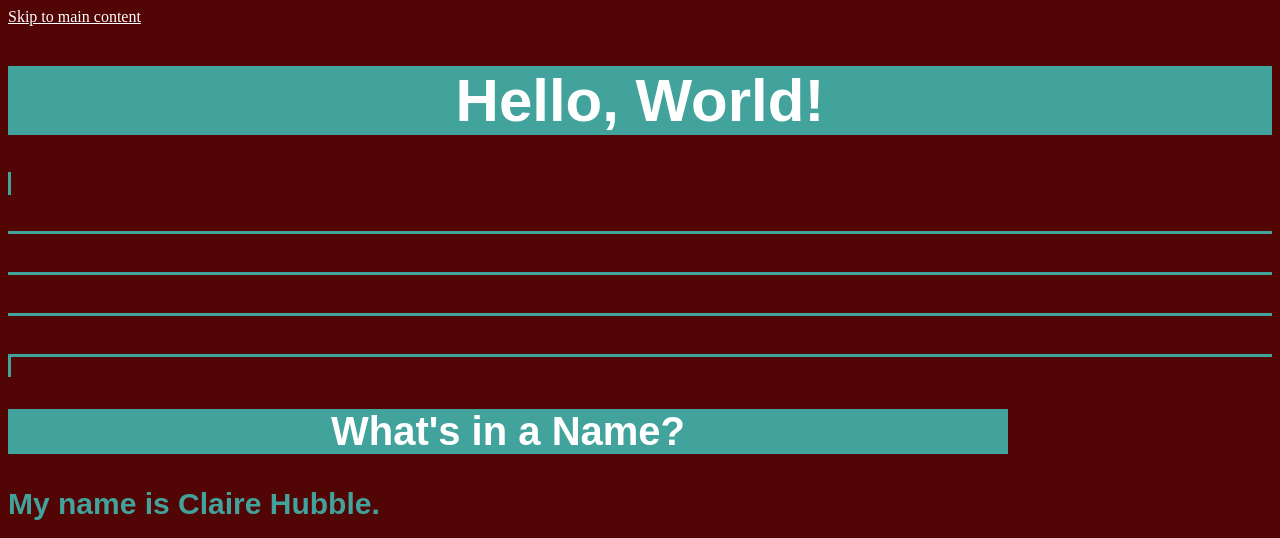
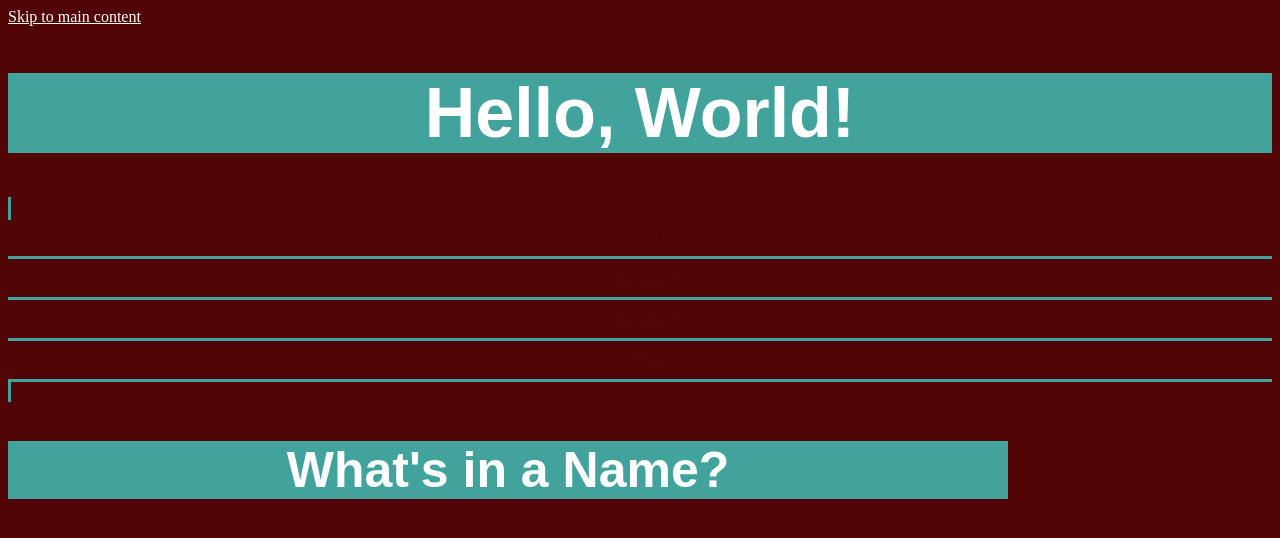
Before and after one commit to chubble1/LIS_753_01, a plain HTML site: page exercise06.html in a window 1280 px wide. Shown: the top 538 px of the page. Drawn offline with Linux system fonts and the light colour scheme.

Commit message:
update 11 exercise6

```diff
--- a/styles.css
+++ b/styles.css
@@ -9,7 +9,7 @@ h1#site-title {
   background-color: #41a39b;
   color: white;
   font-family: Arial, Helvetica, sans-serif;
-  font-size: 60px;
+  font-size: 70px;
   text-align: center;
 }
 h1#article-title {
@@ -17,7 +17,7 @@ h1#article-title {
   background-color: #41a39b;
   color: white;
   font-family: Arial, Helvetica, sans-serif;
-  font-size: 40px;
+  font-size: 50px;
   text-align: center;
 }
 h2 {
```
